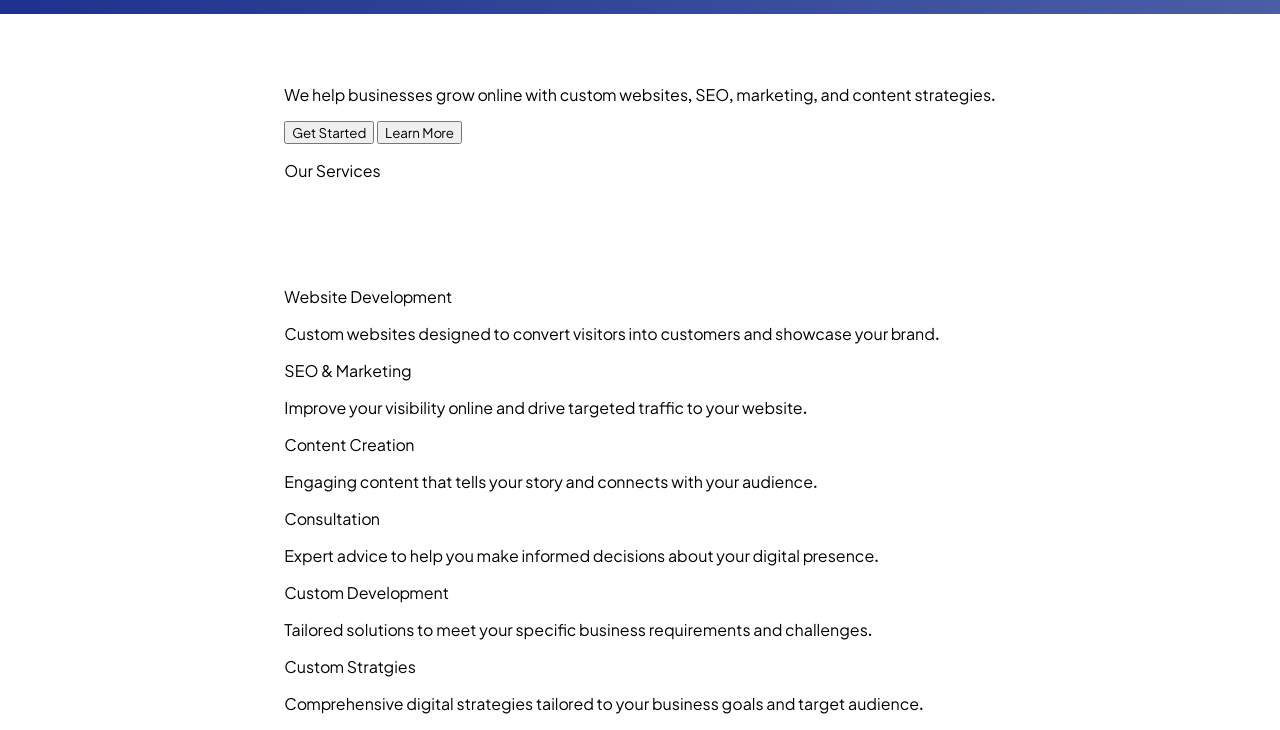
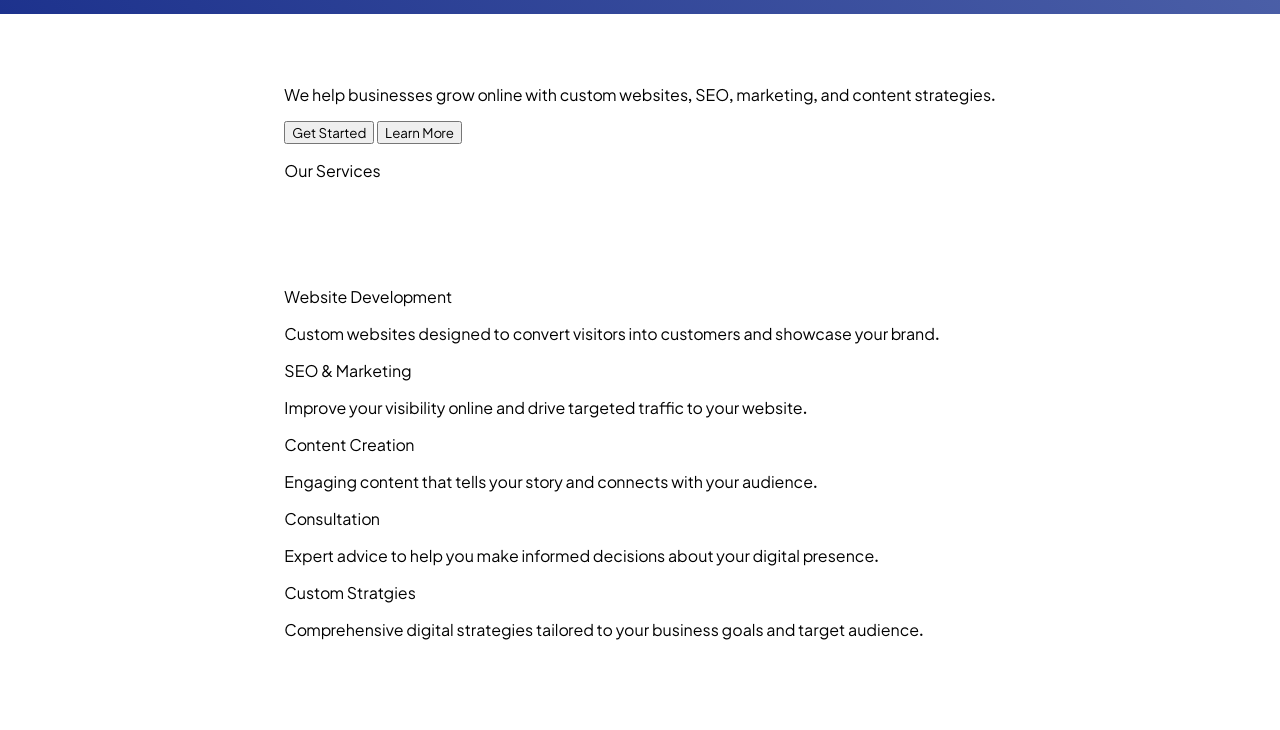
Before and after one commit to senhorgomes/senhorgomes.github.io, a plain HTML site: page index.html in a window 1280 px wide. Shown: the part 104-834 px from the top of the page. After the commit the page ends 800 px from the top, so only its background shows below. Drawn offline with Linux system fonts and the light colour scheme.

Commit message:
Modify content

```diff
--- a/index.html
+++ b/index.html
@@ -100,11 +100,6 @@
                     Expert advice to help you make informed decisions about your digital presence.
                 </p>
             </article>
-            <article>Custom Development
-                <p>
-                    Tailored solutions to meet your specific business requirements and challenges.
-                </p>
-            </article>
             <article>Custom Stratgies
                 <p>
                     Comprehensive digital strategies tailored to your business goals and target audience.
```
